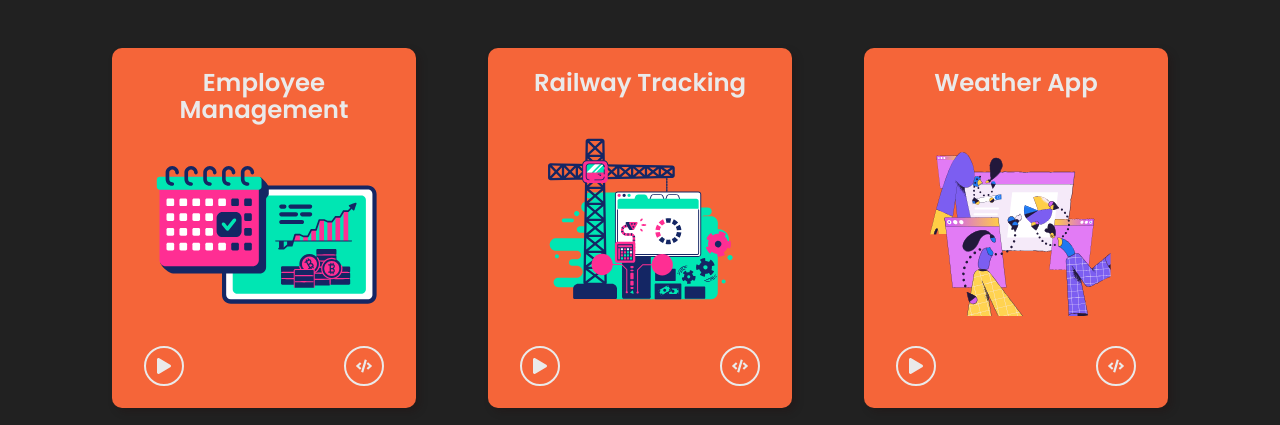
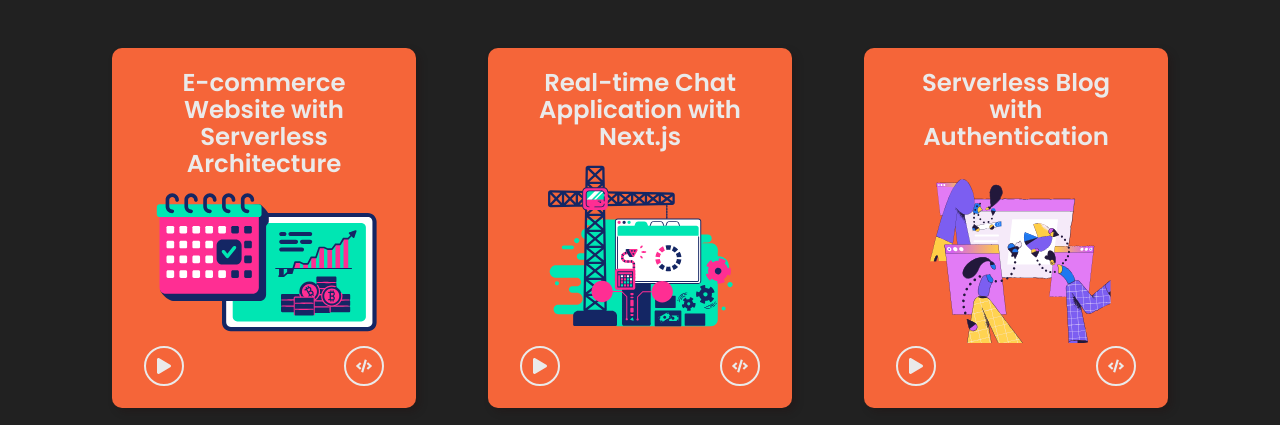
Before and after one commit to NoelOsiro/DeveloperPortfolio, a Next.js app: page / in a window 1280 px wide. Shown: the part 3888-4313 px from the top of the page. Built offline with nearby package versions, Linux system fonts and the light colour scheme; a web font is replaced by a local one.

Commit message:
Update projectsData.js

```diff
--- a/src/data/projectsData.js
+++ b/src/data/projectsData.js
@@ -11,90 +11,74 @@
 export const projectsData = [
     {
         id: 1,
-        projectName: 'Employee Management',
-        projectDesc: 'This project aims to build an employee management system that consolidates all information of a company',
-        tags: ['React', 'CSS', 'Material Ui'],
-        code: 'https://github.com/hhhrrrttt222111/developer-portfolio',
-        demo: 'https://github.com/hhhrrrttt222111/developer-portfolio',
+        projectName: 'E-commerce Website with Serverless Architecture',
+        projectDesc: 'Built a serverless e-commerce website on AWS using services like AWS Lambda, API Gateway, DynamoDB, and S3 for frontend assets. Implemented authentication with AWS Cognito and integrated with a payment gateway using AWS Lambda functions. Designed the architecture to scale efficiently based on demand.',
+        tags: ['AWS', 'Serverless', 'E-commerce'],
+        code: 'https://github.com/yourusername/ecommerce-aws-serverless',
+        demo: 'https://yourdemo.com',
         image: one
     },
     {
         id: 2,
-        projectName: 'Railway Tracking',
-        projectDesc: 'This project is a railway tracking system that allows users to obtain relevant information about train timing.',
-        tags: ['Django', 'Tailwind CSS'],
-        code: 'https://github.com/hhhrrrttt222111/developer-portfolio',
-        demo: 'https://github.com/hhhrrrttt222111/developer-portfolio',
+        projectName: 'Real-time Chat Application with Next.js',
+        projectDesc: 'Developed a real-time chat application using Next.js, Socket.io, and React. Implemented server-side rendering for improved performance and SEO. Integrated with a backend service for storing chat history and user authentication. Designed a responsive and intuitive UI for seamless user experience.',
+        tags: ['Next.js', 'Socket.io', 'Real-time', 'Chat'],
+        code: 'https://github.com/yourusername/realtime-chat-nextjs',
+        demo: 'https://yourdemo.com',
         image: two
     },
     {
         id: 3,
-        projectName: 'Weather App',
-        projectDesc: 'Weather forecast systems and applications predict weather conditions based on multiple parameters.',
-        tags: ['Django', 'CSS', 'Material Ui'],
-        code: 'https://github.com/hhhrrrttt222111/developer-portfolio',
-        demo: 'https://github.com/hhhrrrttt222111/developer-portfolio',
+        projectName: 'Serverless Blog with Authentication',
+        projectDesc: 'Created a serverless blog using AWS Amplify and React. Implemented authentication and authorization using AWS Cognito to manage user accounts securely. Utilized AWS AppSync for real-time data updates and GraphQL for flexible querying of blog content. Designed a modern and responsive frontend using React components.',
+        tags: ['AWS', 'Amplify', 'Serverless', 'Blog'],
+        code: 'https://github.com/yourusername/serverless-blog-amplify',
+        demo: 'https://yourdemo.com',
         image: three
     },
     {
         id: 4,
-        projectName: 'Android Patient Tracker',
-        projectDesc: 'This project involves the development of an Android application for viewing and managing patient data.',
-        tags: ['Flutter', 'Firebase'],
-        code: 'https://github.com/hhhrrrttt222111/developer-portfolio',
-        demo: 'https://github.com/hhhrrrttt222111/developer-portfolio',
+        projectName: 'Portfolio Website with Next.js',
+        projectDesc: 'Developed a portfolio website using Next.js, React, and Tailwind CSS. Implemented server-side rendering for improved performance and SEO. Designed a clean and minimalist UI to showcase projects and skills effectively. Integrated with contentful CMS for easy content management.',
+        tags: ['Next.js', 'React', 'Tailwind CSS', 'Portfolio'],
+        code: 'https://github.com/yourusername/portfolio-nextjs',
+        demo: 'https://yourdemo.com',
         image: four
     },
     {
         id: 5,
-        projectName: 'E-Commerce App',
-        projectDesc: 'A Simple E-commerce application',
-        tags: ['React Native', 'Firebase'],
-        code: 'https://github.com/hhhrrrttt222111/developer-portfolio',
-        demo: 'https://github.com/hhhrrrttt222111/developer-portfolio',
+        projectName: 'AI-powered Recommendation Engine',
+        projectDesc: 'Designed and implemented an AI-powered recommendation engine using AWS SageMaker. Trained machine learning models on large datasets to provide personalized recommendations to users. Integrated the recommendation engine into an existing e-commerce platform to improve user engagement and sales.',
+        tags: ['AWS', 'SageMaker', 'Machine Learning', 'Recommendation Engine'],
+        code: 'https://github.com/yourusername/recommendation-engine',
+        demo: 'https://yourdemo.com',
         image: five
     },
     {
         id: 6,
-        projectName: 'Uber Lite',
-        projectDesc: 'Uber clone',
-        tags: ['Flutter'],
-        code: 'https://github.com/hhhrrrttt222111/developer-portfolio',
-        demo: 'https://github.com/hhhrrrttt222111/developer-portfolio',
+        projectName: 'Event Management System with Ticketing',
+        projectDesc: 'Developed an event management system with ticketing capabilities using React and Node.js. Implemented features for event creation, ticket booking, and payment processing. Integrated with third-party APIs for geolocation services and SMS notifications. Designed an intuitive user interface for event organizers and attendees.',
+        tags: ['React', 'Node.js', 'Event Management', 'Ticketing'],
+        code: 'https://github.com/yourusername/event-management-system',
+        demo: 'https://yourdemo.com',
         image: six
     },
     {
         id: 7,
-        projectName: 'Stock Market App',
-        projectDesc: 'A simple stock market API app',
-        tags: ['React', 'Redux', 'Bootstrap'],
-        code: 'https://github.com/hhhrrrttt222111/developer-portfolio',
-        demo: 'https://github.com/hhhrrrttt222111/developer-portfolio',
+        projectName: 'Social Media Dashboard',
+        projectDesc: 'Built a social media dashboard using React and Redux for state management. Integrated with APIs from popular social media platforms to fetch and display user data such as posts, followers, and engagement metrics. Designed interactive data visualizations and customizable dashboard layouts.',
+        tags: ['React', 'Redux', 'Social Media', 'Dashboard'],
+        code: 'https://github.com/yourusername/social-media-dashboard',
+        demo: 'https://yourdemo.com',
         image: seven
     },
     {
         id: 8,
-        projectName: 'Car Pooling System',
-        projectDesc: 'The carpooling system merges multiple people in a car which leads to meet new people, reduces pollution',
-        tags: ['Flutter', 'React'],
-        code: 'https://github.com/hhhrrrttt222111/developer-portfolio',
-        demo: 'https://github.com/hhhrrrttt222111/developer-portfolio',
+        projectName: 'Online Learning Platform with Video Streaming',
+        projectDesc: 'Created an online learning platform using Next.js and AWS Media Services for video streaming. Implemented features for course creation, enrollment, and progress tracking. Integrated with AWS Elemental MediaConvert for transcoding and adaptive bitrate streaming. Designed a user-friendly interface for seamless learning experience.',
+        tags: ['Next.js', 'AWS Media Services', 'Online Learning', 'Video Streaming'],
+        code: 'https://github.com/yourusername/online-learning-platform',
+        demo: 'https://yourdemo.com',
         image: eight
-    },
-]
-
-
-// Do not remove any fields.
-// Leave it blank instead as shown below
-
-/*
-{
-    id: 1,
-    projectName: 'Car Pooling System',
-    projectDesc: '',
-    tags: ['Flutter', 'React'],
-    code: '',
-    demo: '',
-    image: ''
-},
-*/
+    }
+];
```
